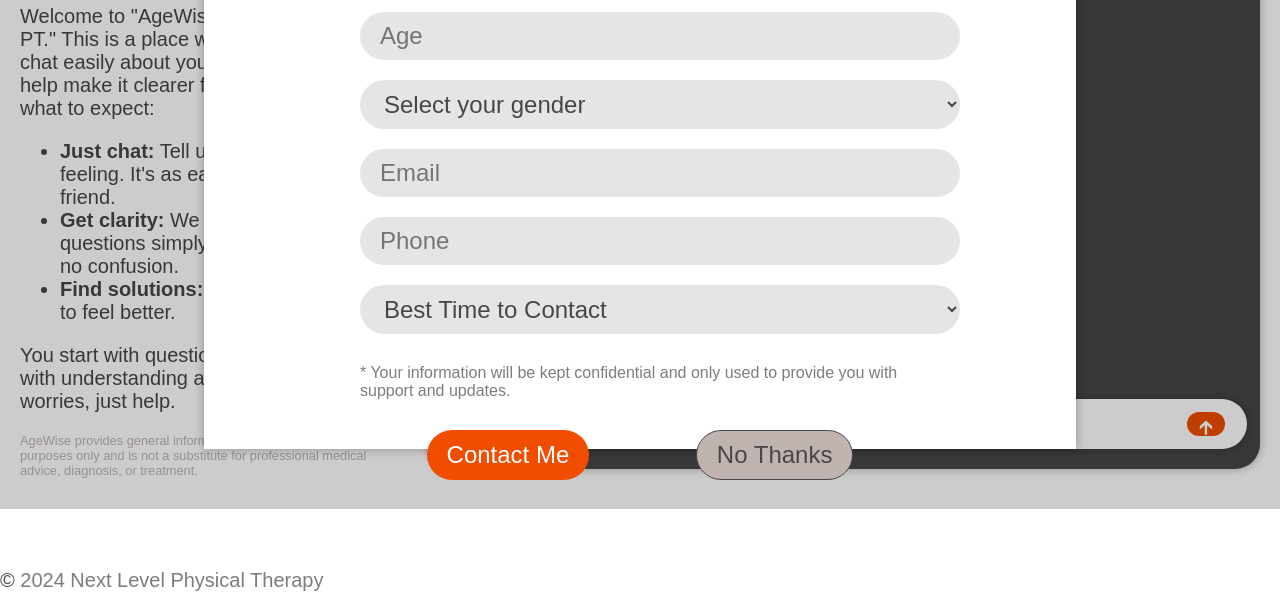
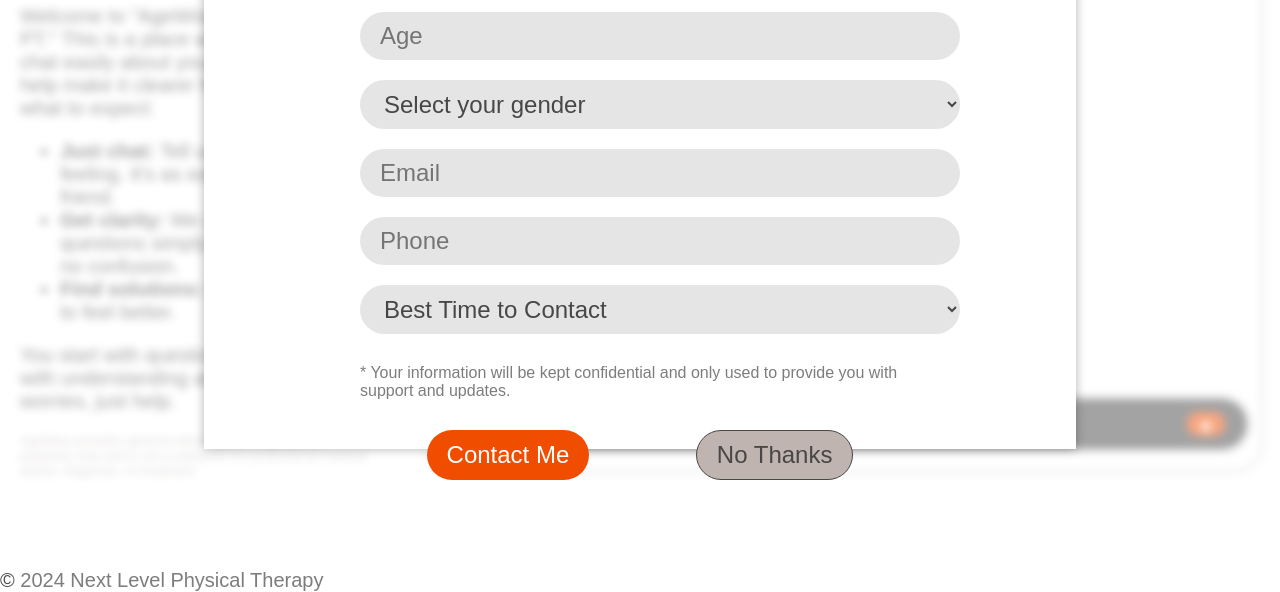
Before and after one commit to NUEXGUY/agewise, a website: page public/index.html in a window 1280 px wide. Both pictures are taken after a click on the button "Contact". Shown: the part 291-883 px from the top of the page. Drawn offline with Linux system fonts and the light colour scheme.

Commit message:
adds blur to #modal and #chatContainer

```diff
--- a/public/style.css
+++ b/public/style.css
@@ -63,7 +63,7 @@ li {
   position: relative;
   width: 65vw;
   height: 85vh;
-  background-color: var(--nlpt-black);
+  background-color: linear-gradient(rgba(72, 70, 70, 0.1), rgba(72, 70, 70, 1));
   margin: auto;
   border-radius: 25px;
   box-shadow: 0 0 10px 0 rgba(0, 0, 0, 0.3);
@@ -71,6 +71,7 @@ li {
   flex-direction: column;
   align-items: center;
   justify-content: flex-end;
+  backdrop-filter: blur(5px);
 }
 
 #inputBar {
@@ -79,7 +80,7 @@ li {
   width: 63vw;
   height: 50px;
   bottom: 20px;
-  background-color: var(--nlpt-white);
+  background-color: var(--nlpt-black);
   border-radius: 25px;
   box-shadow: 0 0 10px 0 rgba(0, 0, 0, 0.3);
   display: flex;
@@ -105,7 +106,8 @@ li {
   border-radius: 25px;
   padding: 10px;
   font-size: 1.25em;
-  color: var(--nlpt-orange);
+  color: var(--nlpt-white);
+  background-color: var(--nlpt-black);
 }
 
 #chatInput:focus {
@@ -113,7 +115,7 @@ li {
 }
 
 #chatInput::placeholder {
-  color: var(--nlpt-orange);
+  color: var(--nlpt-white);
   opacity: 0.7;
 }
 
@@ -181,12 +183,12 @@ li {
   height: auto;
   border-radius: 25px;
   font-size: 1.25em;
-  background-color: var(--nlpt-gray);
+  background-color: var(--nlpt-white);
   text-align: right;
 }
 
 .chatTextUser {
-  color: var(--nlpt-white);
+  color: var(--nlpt-black);
 }
 
 #modal {
@@ -199,7 +201,8 @@ li {
   position: fixed;
   top: 0;
   left: 0;
-  background-color: rgba(0, 0, 0, .2);
+  background-color: rgba(255, 255, 255, .5);
+  backdrop-filter: blur(4px);
 }
 
 #userInfoContainer {
```
